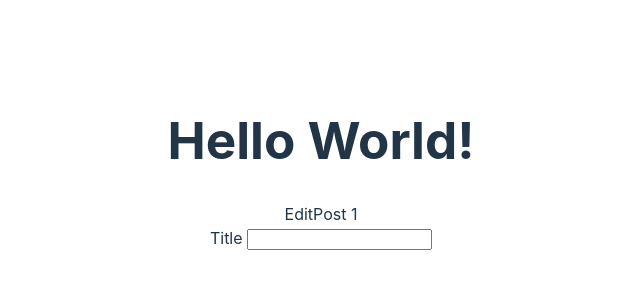
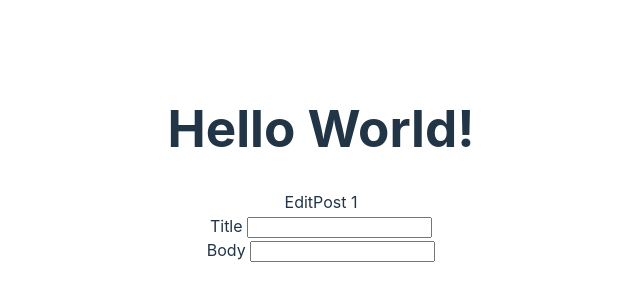
Before and after one commit to Drakkarrr/tanstack-query-crud, a React (Vite) app: page /post/1/edit in a window 1280 px wide. Shown: the part 236-536 px from the top of the page, without its empty margins (319-959 px from the left). Built offline with nearby package versions, Linux system fonts and the light colour scheme.

Commit message:
post state added

```diff
--- a/src/components/PostForm.jsx
+++ b/src/components/PostForm.jsx
@@ -1,11 +1,26 @@
+import { useState } from 'react';
+
 const PostForm = () => {
+  const [post, setPost] = useState({ title: '', body: '' });
+
   const renderField = (label) => (
     <div>
-      <label>{label}</label> <input type='text' name={label.toLowerCase()} />
+      <label>{label}</label>{' '}
+      <input
+        type='text'
+        name={label.toLowerCase()}
+        value={post[label.toLowerCase()]}
+      />
     </div>
   );
+  console.log(post);
 
-  return <form>{renderField('Title')}</form>;
+  return (
+    <form>
+      {renderField('Title')}
+      {renderField('Body')}
+    </form>
+  );
 };
 
 export default PostForm;
```
